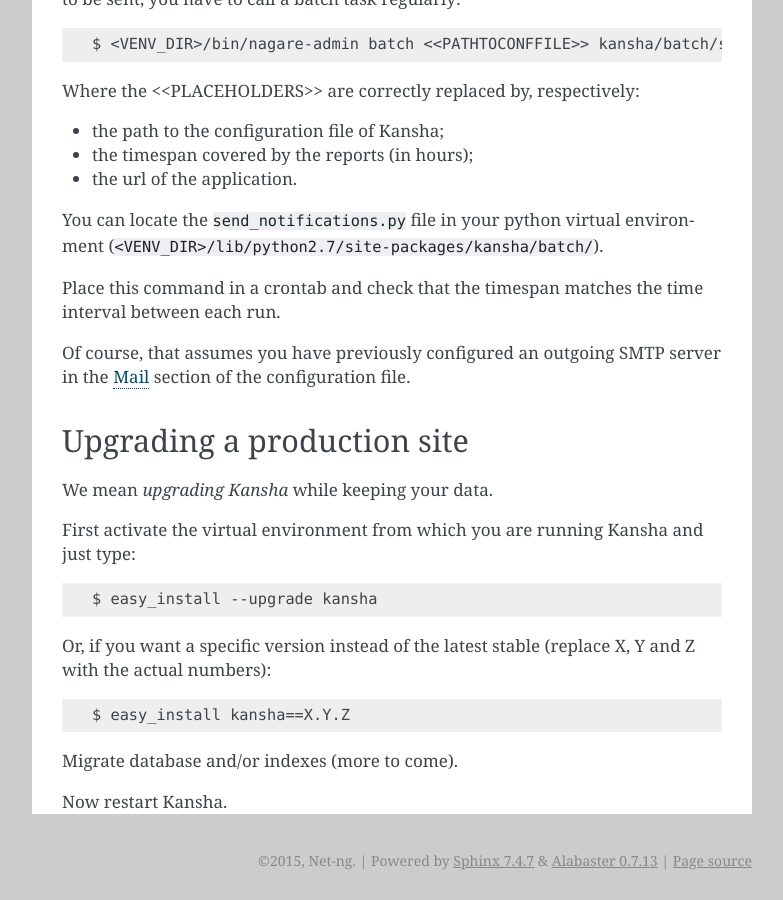
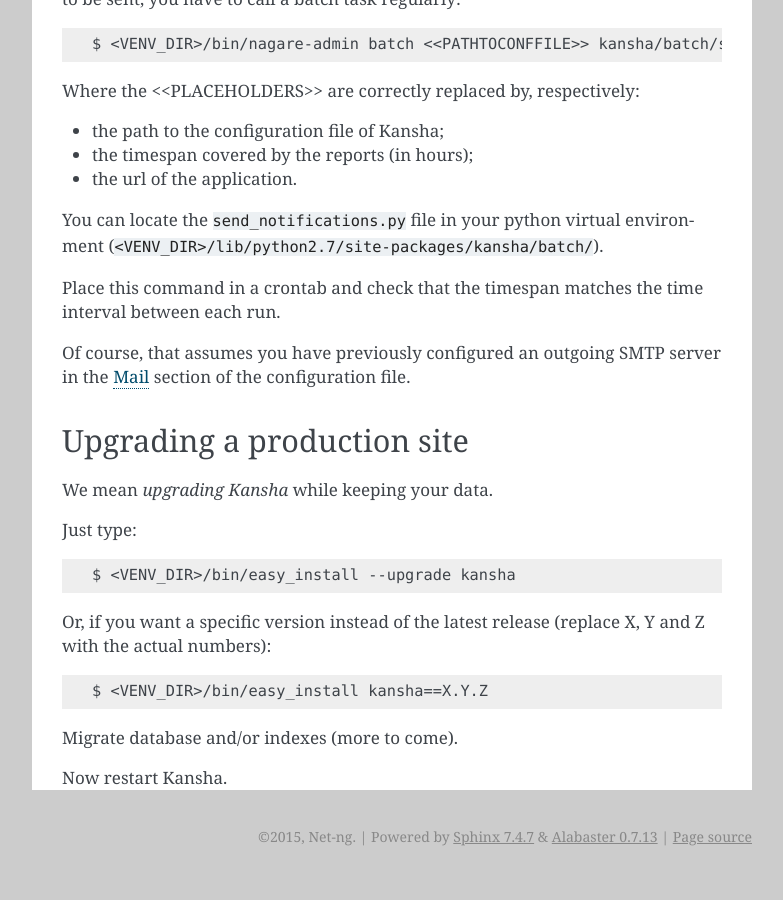
Before and after one commit to Net-ng/kansha, a Sphinx documentation site: the page built from doc/production.rst, in a window 1280 px wide and 900 px high, scrolled down 3615 px. Shown: the whole window, without its empty margins (358-1141 px from the left). Built offline with Sphinx 7.4.7, drawn with Linux system fonts in a browser that asks for light colours; after the commit the page ends 4491 px from its top, so only the background shows below that.

Commit message:
Docs: keep consistent in the use of virtual environments.

```diff
--- a/doc/production.rst
+++ b/doc/production.rst
@@ -189,13 +189,13 @@
 
 We mean *upgrading Kansha* while keeping your data.
 
-First activate the virtual environment from which you are running Kansha and just type::
+Just type::
 
-    $ easy_install --upgrade kansha
+    $ <VENV_DIR>/bin/easy_install --upgrade kansha
 
-Or, if you want a specific version instead of the latest stable (replace X, Y and Z with the actual numbers)::
+Or, if you want a specific version instead of the latest release (replace X, Y and Z with the actual numbers)::
 
-    $ easy_install kansha==X.Y.Z
+    $ <VENV_DIR>/bin/easy_install kansha==X.Y.Z
 
 Migrate database and/or indexes (more to come).
 
```
